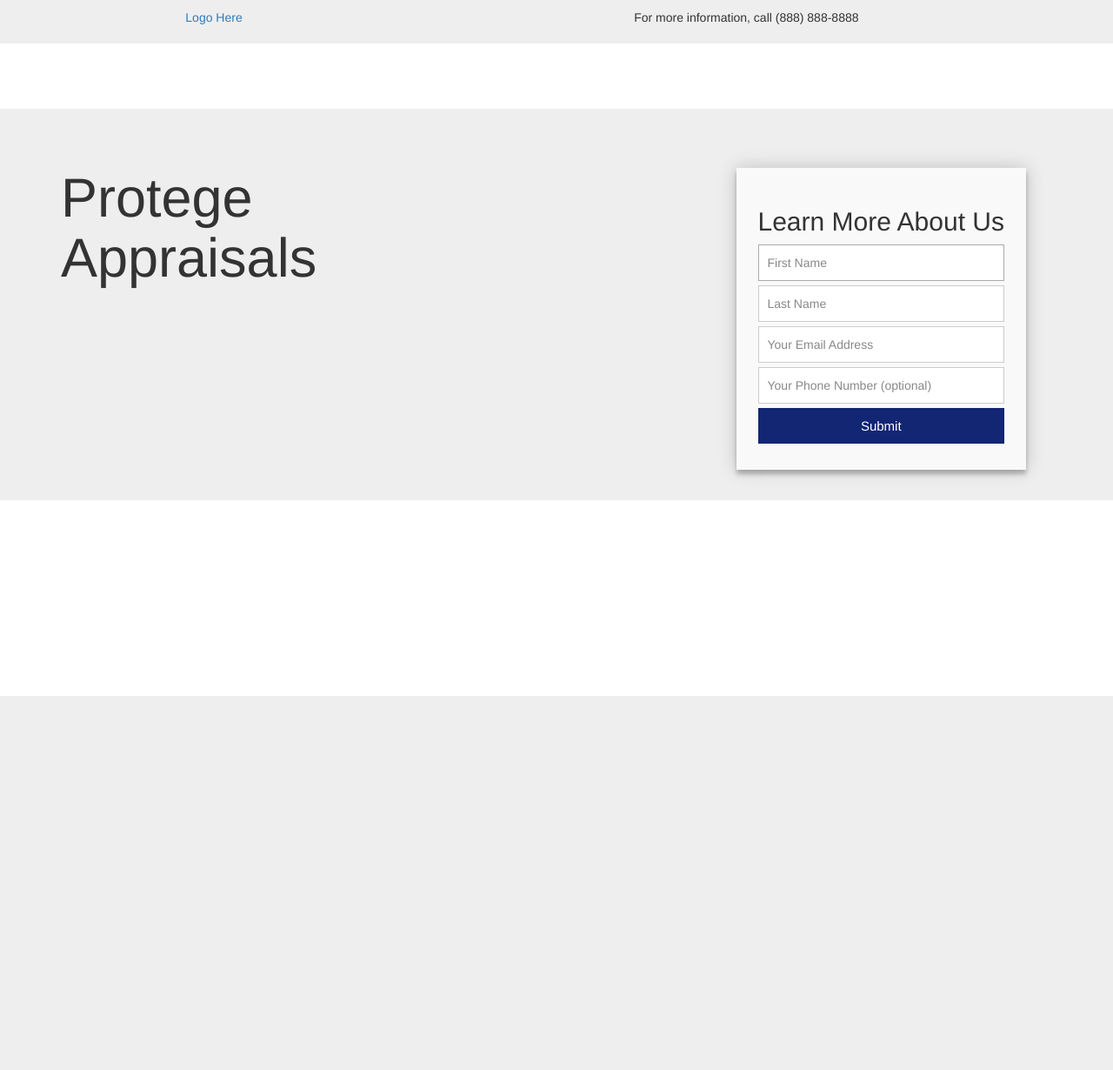
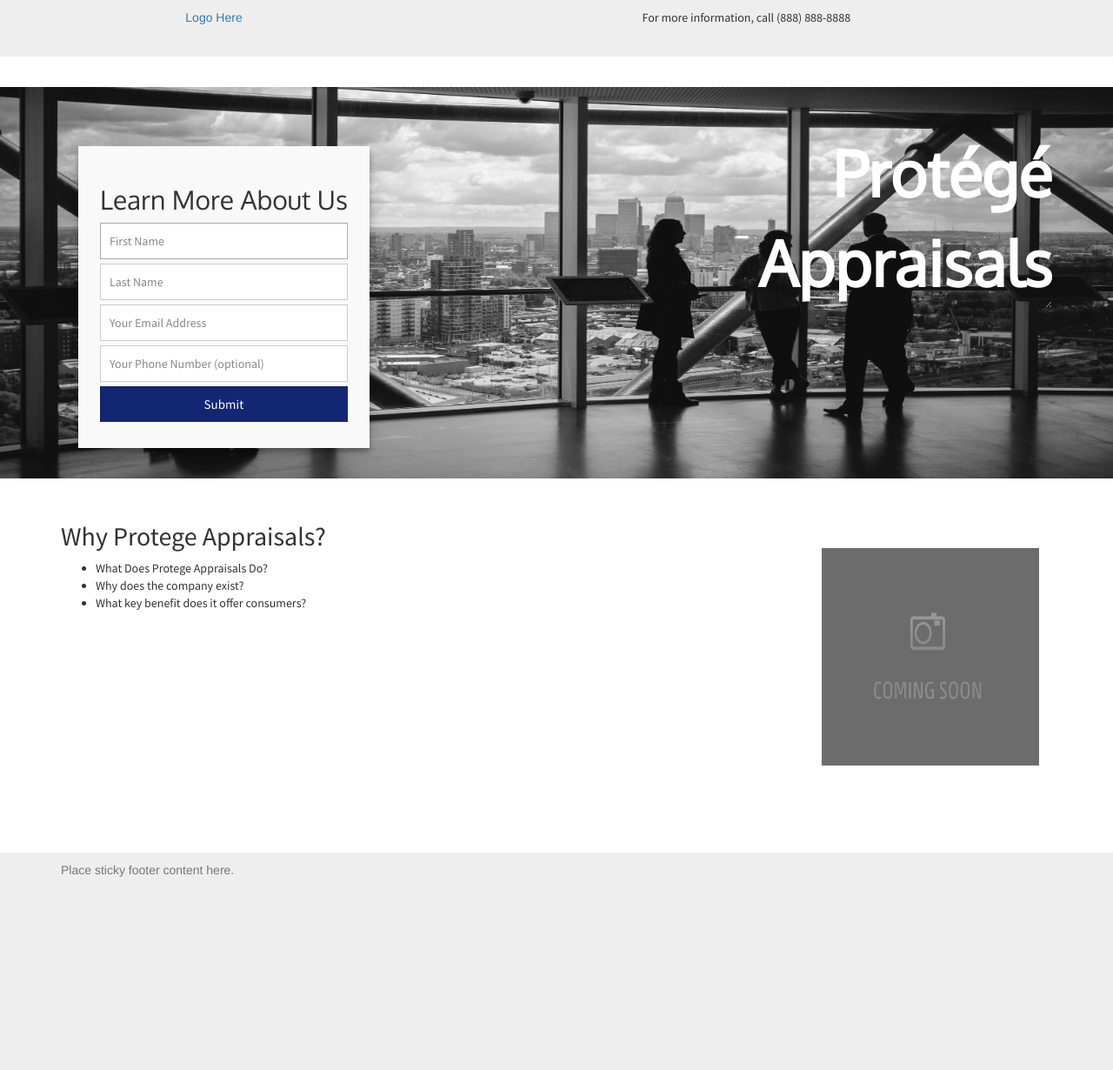
Before and after one commit to kaelymills/Protege, a PHP site: page / in a window 1280 px wide. Shown: the whole page at 87% size. Before the commit the page ends 800 px from the top, so only its background shows below. Run offline with PHP 8.4, Linux system fonts and the light colour scheme; some libraries are stand-ins or nearby versions.

Commit message:
style jumbotron and center divs vertically

```diff
--- a/assets/css/style.css
+++ b/assets/css/style.css
@@ -1,7 +1,10 @@
+
+
 .page-header {
   background-color: #eee;
   top: 0;
   margin-top: 0px;
+  height: 65px;
 }
 
 #brandLogo {
@@ -11,18 +14,40 @@
 #callNow {
   padding: 10px;
   color: 122673;
+  font-family: 'Source Sans Pro', sans-serif;
 }
 
 
 .jumbotron {
-  margin-top: 75px;
+  margin-top: 35px;
   height: 450px;
+  background-image: url('../../assets/images/meeting1.jpg');
+  background-size: 100% 100%;
+  background-repeat: no-repeat;
+  position: relative;
+}
+
+#companyName {
+  color: white;
+  font-family: 'Oxygen', sans-serif;
+  float: right;
+  text-align: right;
+  font-size: 72px;
+  display: flex;
+  flex-direction: column;
+  resize: vertical;
+  overflow: auto;
+  justify-content: right;
+
+
 }
 
 #contact {
   background: #F9F9F9;
   padding: 25px;
   box-shadow: 0 0 20px 0 rgba(0, 0, 0, 0.2), 0 5px 5px 0 rgba(0, 0, 0, 0.24);
+  font-family: 'Source Sans Pro', sans-serif;
+
 }
 
 #contact h3 {
@@ -30,6 +55,7 @@
   font-size: 30px;
   font-weight: 300;
   margin-bottom: 10px;
+  font-family: 'Oxygen', sans-serif;
 }
 
 fieldset {
@@ -124,7 +150,33 @@ fieldset {
 }
 
 #contactForm {
-  float: right;
+  float: left;
   margin-right: 10px;
   padding: 20px;
 }
+
+#infoSection {
+  height: 400px;
+  font-family: 'Source Sans Pro', sans-serif;
+}
+
+#aboutProtege {
+  float: left;
+  padding: 0px;
+}
+
+#exampleimg {
+  float: right;
+  height: 250px;
+  width: 250px;
+  top: 50%;
+  transform: translateY(20%);
+  position: relative;
+
+}
+
+#footer {
+  height: 250px;
+  background-color: #eee;
+  padding: 10px;
+}
--- a/index.html
+++ b/index.html
@@ -9,12 +9,21 @@
   	<link rel="stylesheet" href="https://maxcdn.bootstrapcdn.com/bootstrap/3.3.7/css/bootstrap.min.css" integrity="sha384-BVYiiSIFeK1dGmJRAkycuHAHRg32OmUcww7on3RYdg4Va+PmSTsz/K68vbdEjh4u" crossorigin="anonymous">
   	<link href="assets/css/style.css" rel="stylesheet">
 
+ 	<!-- Google fonts -->
+ 	<link href="https://fonts.googleapis.com/css?family=Lato" rel="stylesheet">
+ 	<link href="https://fonts.googleapis.com/css?family=Merriweather" rel="stylesheet">
+ 	<link href="https://fonts.googleapis.com/css?family=Oswald" rel="stylesheet">
+ 	<link href="https://fonts.googleapis.com/css?family=Roboto" rel="stylesheet">
+ 	<link href="https://fonts.googleapis.com/css?family=Oxygen" rel="stylesheet">
+ 	<link href="https://fonts.googleapis.com/css?family=Source+Sans+Pro" rel="stylesheet">
+
 	<title> Protege Appraisals </title>
 </head>
 
-<body>
+<body id="body">
 
 
+<!-- header for brand logo and call to action -->
 <div class="page-header">
 	<div class="row">
 	  <div class="col-md-2">
@@ -32,17 +41,14 @@
 
 
 
-	<!-- Jumbotron with image & signup form  -->
+<!-- Jumbotron with image & signup form  -->
 <div class="jumbotron">
 	<div class="container">
 		<div class="row">
 	  		<div class="col-md-6">
-	  			<h1> Protege <br> Appraisals </h1>
-	  		</div>
-	 		<div class="col-md-6">
-  				<div  id="contactForm">
+	  			<div  id="contactForm">
 				  <form id="contact" action="" method="post">
-				    <h3>Learn More About Us</h3>
+				    <h3 id="h3">Learn More About Us</h3>
 				    <fieldset>
 				      <input placeholder="First Name" type="text" tabindex="1" required autofocus>
 				    </fieldset>
@@ -60,73 +66,45 @@
 				    </fieldset>
 				  </form>
 				</div>
+	  		</div>
+	 		<div class="col-md-6">
+	 			<div id="companyName">
+  					 <strong> Protégé  Appraisals </strong>
+  				</div>
 			</div>
-
 		</div>
 	</div>
 </div>
 
+<!-- section with company information -->
+<section id="infoSection">
+	<div class="container">
+		<div class="row-align-vertical">
+			<div class="col-sm-5" id="aboutProtege">
+				<h2> Why Protege Appraisals? </h2>
+				<ul>
+					<li> What Does Protege Appraisals Do? </li>
+					<li> Why does the company exist? </li>
+					<li> What key benefit does it offer consumers? </li>
+				</ul>
+			</div>
+			<!-- Image of logo in large size maybe? -->
+			<div class="col-sm-7">
+				<img id='exampleimg' src="assets/images/placeholder.jpg" alt="placeholder" class="img-responsive">
+			</div>
+			<!-- <div class="col-md-2">
+			</div> -->
+		</div>
+	</div>
+</section>
 
 
-	  <!-- <div class="container">
-	  	<div class="row">
-		    <div class=".col-md-8" id="headingInfo">
-			    <h1>Protege Appraisals</h1>
-		  			<p>...</p>
-		  	</div>
+<footer class="footer" id="footer">
+	<div class="container">
+		<p class="text-muted">Place sticky footer content here.</p>
+	</div>
+</footer>
 
-
-			<div  id="contactForm" class=".col-md-4">
-			  <form id="contact" action="" method="post">
-			    <h3>Learn More About Us</h3>
-			    <fieldset>
-			      <input placeholder="First Name" type="text" tabindex="1" required autofocus>
-			    </fieldset>
-			    <fieldset>
-			      <input placeholder="Last Name" type="text" tabindex="1" required autofocus>
-			    </fieldset>
-			    <fieldset>
-			      <input placeholder="Your Email Address" type="email" tabindex="2" required>
-			    </fieldset>
-			    <fieldset>
-			      <input placeholder="Your Phone Number (optional)" type="tel" tabindex="3" required>
-			    </fieldset>
-			    <fieldset>
-			      <button name="submit" type="submit" id="contact-submit" data-submit="...Sending">Submit</button>
-			    </fieldset>
-			  </form>
-			</div>
-
-		</div>
-	  </div> -->
-	<!-- </div> -->
-
-		<!-- 	<div class="row">
-  					<div class="col-sm-6">
-        				<img src="IMG_1372.jpg" alt="Maya" class="img-responsive" />
-      				</div>
-      				<div class="col-sm-6">
-       			 		<img src="IMG_1372.jpg" alt="Maya" class="img-responsive" />
-      				</div>
-				</div>
-			<br>
-				<div class="row">
-  					<div class="col-sm-6">
-        				<img src="IMG_1372.jpg" alt="Maya" class="img-responsive" />
-      				</div>
-      				<div class="col-sm-6">
-       					<img src="IMG_1372.jpg" alt="Maya" class="img-responsive" />
-      				</div>
-				</div>
-			<br>
-				<div class="row">
-  					<div class="col-sm-6">
-        				<img src="IMG_1372.jpg" alt="Maya" class="img-responsive" />
-      				</div>
-      				<div class="col-sm-6">
-       			 		<img src="IMG_1372.jpg" alt="Maya" class="img-responsive" />
-      				</div>
-				</div> -->
 
 
 	<!-- Javascript & jQuery  -->
```
Also changed, not shown: assets/images/meeting.jpg (added), assets/images/meeting1.jpg (added), assets/images/placeholder.jpg (added), 1 other file.
